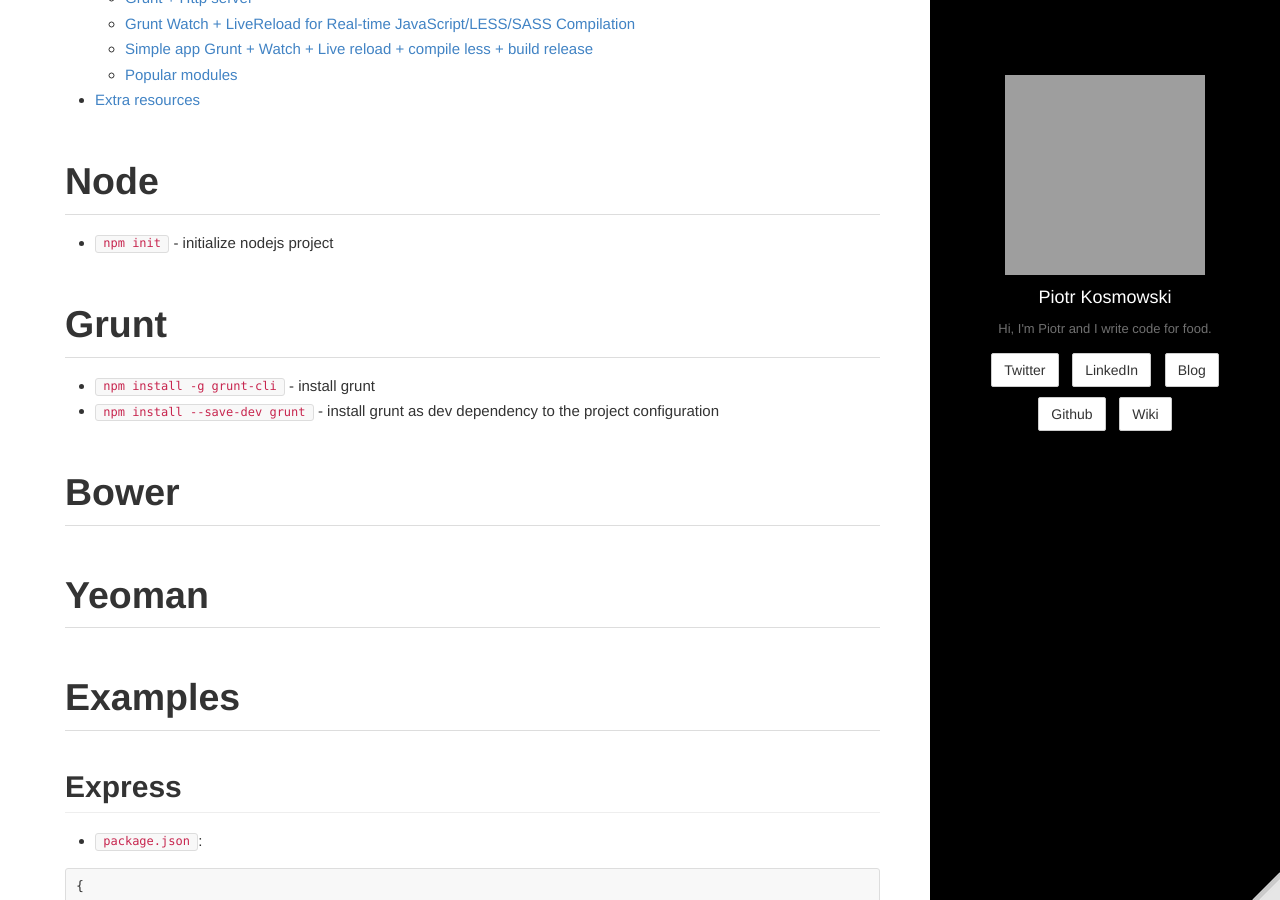
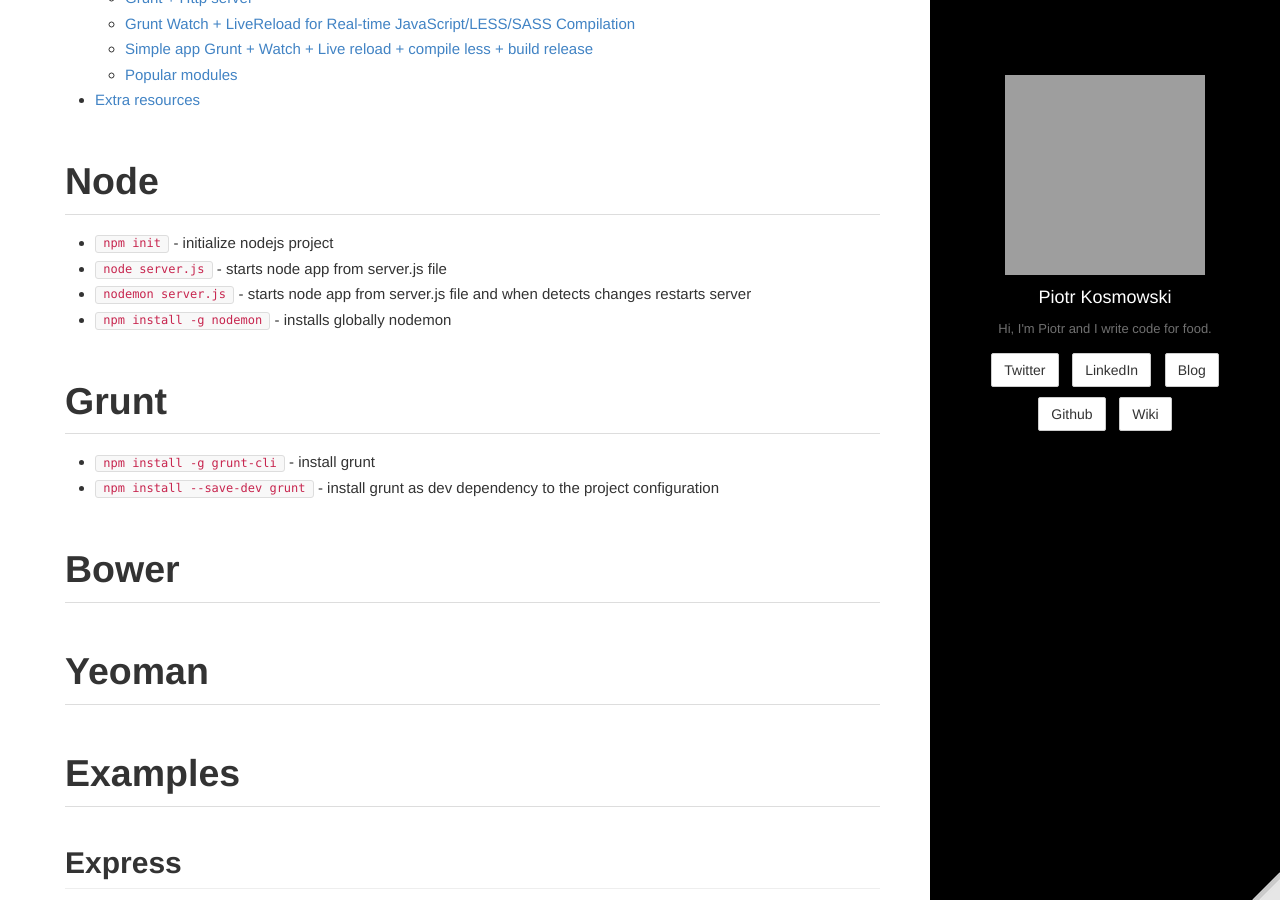
Before and after one commit to kospiotr/kospiotr.github.io, a Jekyll site: the page built from wiki/node-js.md, in a window 1280 px wide and 900 px high, scrolled down 372 px. Built offline with Jekyll 4.4.1, drawn with Linux system fonts in a browser that asks for light colours; Markdown is read by kramdown in place of the engine named in the settings; grey boxes are pictures that could not be loaded.

Commit message:
Update node-js.md

```diff
--- a/wiki/node-js.md
+++ b/wiki/node-js.md
@@ -9,6 +9,9 @@
 #Node
 
 * `npm init` - initialize nodejs project
+* `node server.js` - starts node app from server.js file
+* `nodemon server.js` - starts node app from server.js file and when detects changes restarts server
+* `npm install -g nodemon` - installs globally nodemon
 
 #Grunt
 
```
